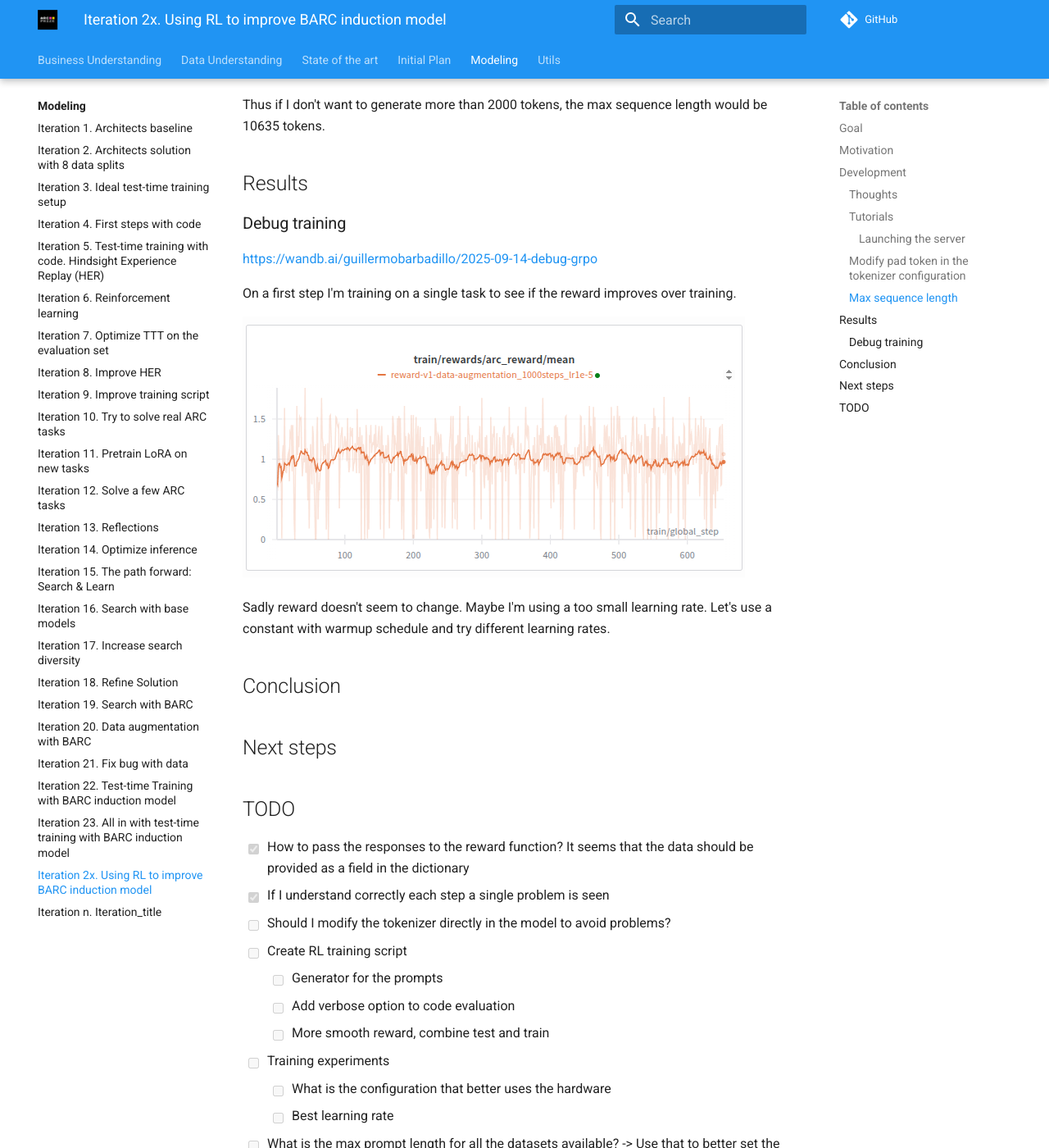
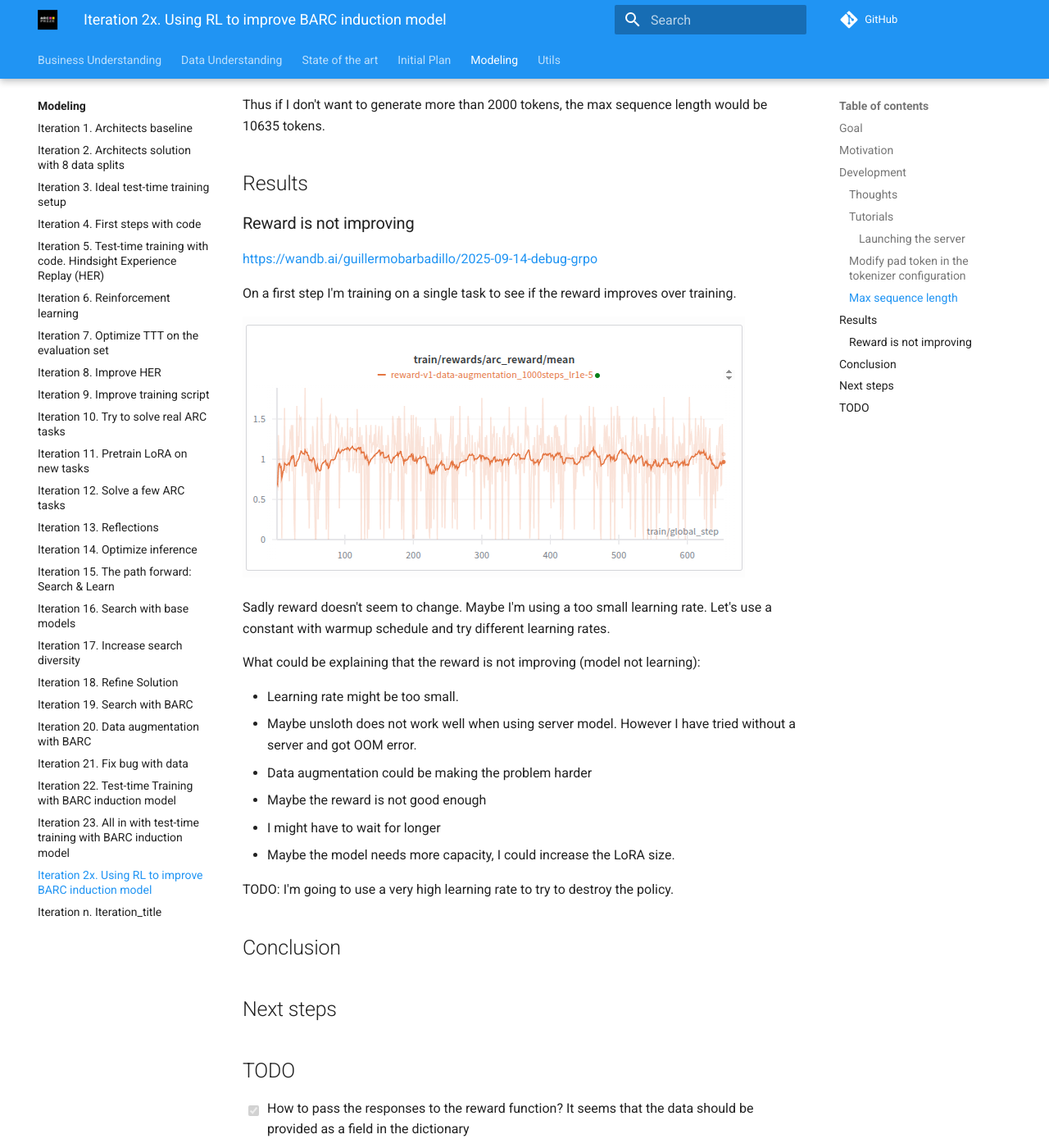
Before and after one commit to ironbar/arc25, an MkDocs documentation site: the page built from docs/modeling/Iteration_24_RL_BARC.md, in a window 1280 px wide and 1400 px high, scrolled down 2393 px. Shown: the whole window at 82% size. Built offline with MkDocs 1.6.1 and Material for MkDocs 9.7.7, drawn with Linux system fonts in a browser that asks for light colours; comment, search, counter and statistics services are not loaded.

Commit message:
updated documentation

```diff
--- a/docs/modeling/Iteration_24_RL_BARC.md
+++ b/docs/modeling/Iteration_24_RL_BARC.md
@@ -98,7 +98,7 @@ Thus if I don't want to generate more than 2000 tokens, the max sequence length
 
 ## Results
 
-### Debug training
+### Reward is not improving
 
 <https://wandb.ai/guillermobarbadillo/2025-09-14-debug-grpo>
 
@@ -108,6 +108,17 @@ On a first step I'm training on a single task to see if the reward improves over
 
 Sadly reward doesn't seem to change. Maybe I'm using a too small learning rate. Let's use a
 constant with warmup schedule and try different learning rates.
+
+What could be explaining that the reward is not improving (model not learning):
+
+- Learning rate might be too small.
+- Maybe unsloth does not work well when using server model. However I have tried without a server and got OOM error.
+- Data augmentation could be making the problem harder
+- Maybe the reward is not good enough
+- I might have to wait for longer
+- Maybe the model needs more capacity, I could increase the LoRA size.
+
+TODO: I'm going to use a very high learning rate to try to destroy the policy.
 
 ## Conclusion
 
```
